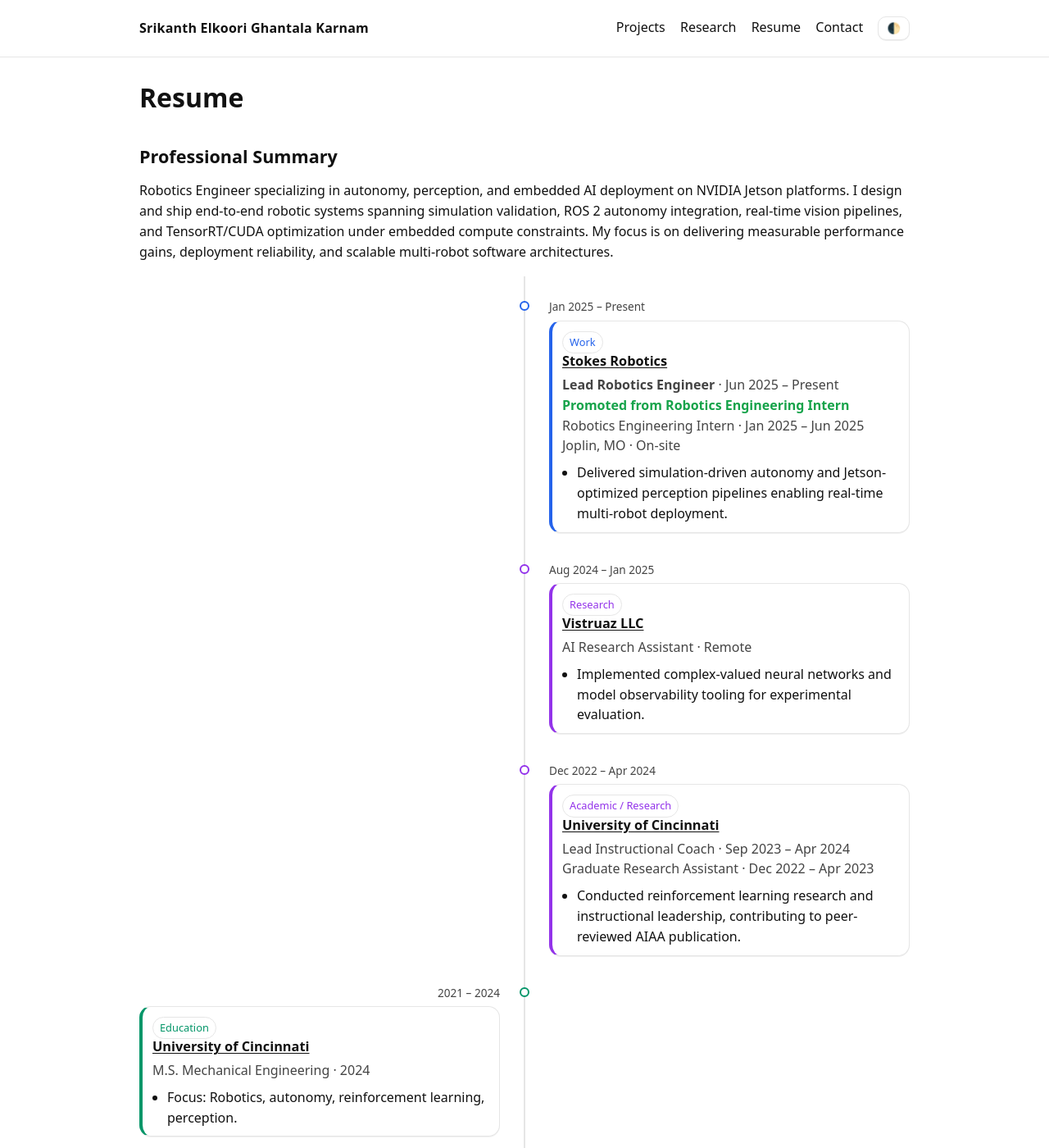
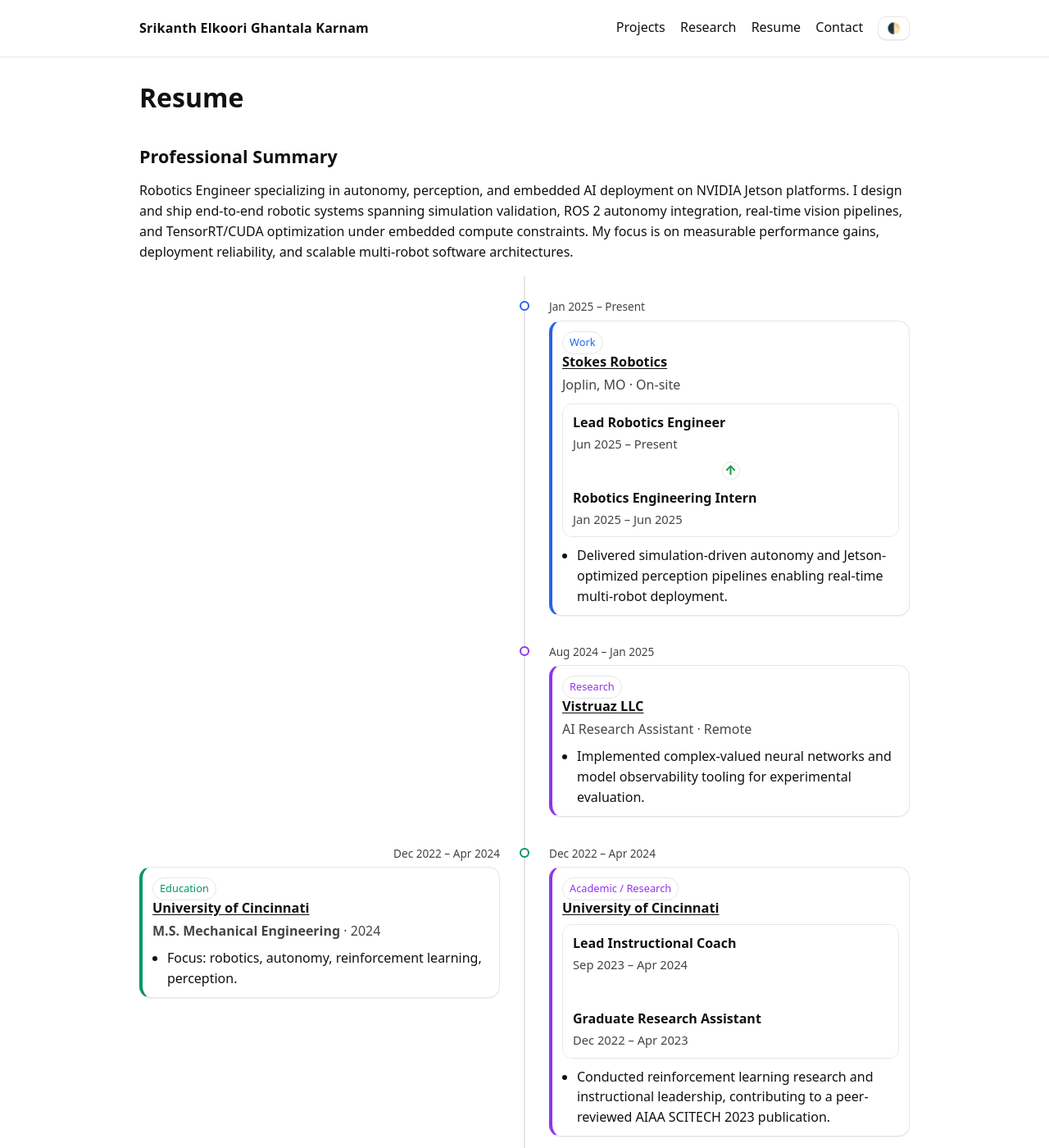
Before and after one commit to S-EGK/S-EGK.github.io, a Jekyll site: the page built from resume.md, in a window 1280 px wide and 1400 px high. Shown: the whole window at 82% size. Built offline with Jekyll 4.4.1, drawn with Linux system fonts in a browser that asks for light colours; some of the changed text lies outside the part shown.

Commit message:
Resume UX: scroll reveal, role sub-blocks, badges, overlap side-by-side

```diff
--- a/assets/css/main.css
+++ b/assets/css/main.css
@@ -284,3 +284,91 @@ h3 { margin: 18px 0 8px; font-size: 1.1rem; }
 .page-content p {
   max-width: 100%;
 }
+
+/* =========================
+   Scroll reveal animation
+========================= */
+.reveal {
+  opacity: 0;
+  transform: translateY(8px);
+  transition: opacity 420ms ease, transform 420ms ease;
+  will-change: opacity, transform;
+}
+.reveal.is-visible {
+  opacity: 1;
+  transform: translateY(0);
+}
+
+/* Make paragraph text use full width (avoid weird empty space) */
+.page-content p { max-width: 100%; }
+
+/* Role-based accents (subtle left border + dots/tags) */
+.tl-card.work { border-left: 4px solid #2563eb; }
+.tl-card.research { border-left: 4px solid #9333ea; }
+.tl-card.education { border-left: 4px solid #059669; }
+
+.tl-tag.work { color: #2563eb; }
+.tl-tag.research { color: #9333ea; }
+.tl-tag.education { color: #059669; }
+
+.tl-dot.work { border-color: #2563eb; }
+.tl-dot.research { border-color: #9333ea; }
+.tl-dot.education { border-color: #059669; }
+
+/* Role sub-blocks inside a company card */
+.role-stack {
+  margin: 10px 0 10px;
+  border: 1px solid var(--border);
+  border-radius: 12px;
+  background: var(--bg);
+  overflow: hidden;
+}
+.role-block {
+  padding: 10px 12px;
+  background: var(--card);
+}
+.role-title { margin-bottom: 2px; }
+.role-dates { font-size: 0.92rem; }
+
+/* Separator: only show arrow for promotions */
+.role-sep {
+  display: flex;
+  align-items: center;
+  justify-content: center;
+  height: 22px;
+  background: var(--bg);
+}
+.role-sep.promoted .role-arrow {
+  display: inline-flex;
+  align-items: center;
+  justify-content: center;
+  width: 22px;
+  height: 22px;
+  border-radius: 999px;
+  border: 1px solid var(--border);
+  background: var(--card);
+  color: #16a34a;
+  font-weight: 800;
+}
+
+/* Badges (skills / robots / sensors) */
+.badges {
+  display: flex;
+  flex-wrap: wrap;
+  gap: 10px 12px;
+  margin: 10px 0 6px;
+}
+.badge {
+  display: inline-flex;
+  align-items: center;
+  padding: 6px 10px;
+  border: 1px solid var(--border);
+  border-radius: 999px;
+  background: var(--card);
+  font-size: 0.95rem;
+  line-height: 1;
+}
+.badge.badge-group {
+  font-weight: 700;
+  background: var(--bg);
+}
--- a/resume.md
+++ b/resume.md
@@ -6,33 +6,41 @@ permalink: /resume/
 
 ## Professional Summary
 
-Robotics Engineer specializing in autonomy, perception, and embedded AI deployment on NVIDIA Jetson platforms. I design and ship end-to-end robotic systems spanning simulation validation, ROS 2 autonomy integration, real-time vision pipelines, and TensorRT/CUDA optimization under embedded compute constraints. My focus is on delivering measurable performance gains, deployment reliability, and scalable multi-robot software architectures.
+Robotics Engineer specializing in autonomy, perception, and embedded AI deployment on NVIDIA Jetson platforms. I design and ship end-to-end robotic systems spanning simulation validation, ROS 2 autonomy integration, real-time vision pipelines, and TensorRT/CUDA optimization under embedded compute constraints. My focus is on measurable performance gains, deployment reliability, and scalable multi-robot software architectures.
 
 <div class="timeline">
 
-  <!-- STOKES ROBOTICS (promotion clearly shown) -->
+  <!-- STOKES ROBOTICS (merged company card with role sub-blocks + promotion arrow) -->
   <div class="tl-item">
     <div class="tl-left"></div>
     <div class="tl-mid"><div class="tl-dot work"></div></div>
     <div class="tl-right">
       <div class="tl-date">Jan 2025 – Present</div>
-      <div class="tl-card work full">
+
+      <div class="tl-card work full reveal">
         <span class="tl-tag work">Work</span>
         <h3>
-          <a href="https://stokesrobotics.com" target="_blank">
+          <a href="https://stokesrobotics.com" target="_blank" rel="noopener">
             Stokes Robotics
           </a>
         </h3>
+        <p class="muted">Joplin, MO · On-site</p>
 
-        <p class="muted">
-          <strong>Lead Robotics Engineer</strong> · Jun 2025 – Present
-          <br>
-          <span class="promotion">Promoted from Robotics Engineering Intern</span>
-          <br>
-          Robotics Engineering Intern · Jan 2025 – Jun 2025
-          <br>
-          Joplin, MO · On-site
-        </p>
+        <div class="role-stack">
+          <div class="role-block">
+            <div class="role-title"><strong>Lead Robotics Engineer</strong></div>
+            <div class="role-dates muted">Jun 2025 – Present</div>
+          </div>
+
+          <div class="role-sep promoted" aria-hidden="true">
+            <span class="role-arrow">↑</span>
+          </div>
+
+          <div class="role-block">
+            <div class="role-title"><strong>Robotics Engineering Intern</strong></div>
+            <div class="role-dates muted">Jan 2025 – Jun 2025</div>
+          </div>
+        </div>
 
         <ul>
           <li>Delivered simulation-driven autonomy and Jetson-optimized perception pipelines enabling real-time multi-robot deployment.</li>
@@ -47,10 +55,11 @@ Robotics Engineer specializing in autonomy, perception, and embedded AI deployme
     <div class="tl-mid"><div class="tl-dot research"></div></div>
     <div class="tl-right">
       <div class="tl-date">Aug 2024 – Jan 2025</div>
-      <div class="tl-card research full">
+
+      <div class="tl-card research full reveal">
         <span class="tl-tag research">Research</span>
         <h3>
-          <a href="https://vistruaz.com" target="_blank">
+          <a href="https://vistruaz.com" target="_blank" rel="noopener">
             Vistruaz LLC
           </a>
         </h3>
@@ -62,50 +71,58 @@ Robotics Engineer specializing in autonomy, perception, and embedded AI deployme
     </div>
   </div>
 
-  <!-- UNIVERSITY OF CINCINNATI (WORK SIDE) -->
+  <!-- UC: OVERLAP ROW (Education + Work side-by-side) -->
   <div class="tl-item">
-    <div class="tl-left"></div>
-    <div class="tl-mid"><div class="tl-dot research"></div></div>
-    <div class="tl-right">
+    <div class="tl-left">
       <div class="tl-date">Dec 2022 – Apr 2024</div>
-      <div class="tl-card research full">
-        <span class="tl-tag research">Academic / Research</span>
+
+      <div class="tl-card education full reveal">
+        <span class="tl-tag education">Education</span>
         <h3>
-          <a href="https://www.uc.edu" target="_blank">
+          <a href="https://www.uc.edu" target="_blank" rel="noopener">
             University of Cincinnati
           </a>
         </h3>
-        <p class="muted">
-          Lead Instructional Coach · Sep 2023 – Apr 2024
-          <br>
-          Graduate Research Assistant · Dec 2022 – Apr 2023
-        </p>
+        <p class="muted"><strong>M.S. Mechanical Engineering</strong> · 2024</p>
         <ul>
-          <li>Conducted reinforcement learning research and instructional leadership, contributing to peer-reviewed AIAA publication.</li>
+          <li>Focus: robotics, autonomy, reinforcement learning, perception.</li>
         </ul>
       </div>
     </div>
-  </div>
 
-  <!-- MS EDUCATION (LEFT SIDE) -->
-  <div class="tl-item">
-    <div class="tl-left">
-      <div class="tl-date">2021 – 2024</div>
-      <div class="tl-card education full">
-        <span class="tl-tag education">Education</span>
+    <div class="tl-mid"><div class="tl-dot education"></div></div>
+
+    <div class="tl-right">
+      <div class="tl-date">Dec 2022 – Apr 2024</div>
+
+      <div class="tl-card research full reveal">
+        <span class="tl-tag research">Academic / Research</span>
         <h3>
-          <a href="https://www.uc.edu" target="_blank">
+          <a href="https://www.uc.edu" target="_blank" rel="noopener">
             University of Cincinnati
           </a>
         </h3>
-        <p class="muted">M.S. Mechanical Engineering · 2024</p>
+
+        <div class="role-stack">
+          <div class="role-block">
+            <div class="role-title"><strong>Lead Instructional Coach</strong></div>
+            <div class="role-dates muted">Sep 2023 – Apr 2024</div>
+          </div>
+
+          <!-- no arrow: different roles (not a promotion chain) -->
+          <div class="role-sep" aria-hidden="true"></div>
+
+          <div class="role-block">
+            <div class="role-title"><strong>Graduate Research Assistant</strong></div>
+            <div class="role-dates muted">Dec 2022 – Apr 2023</div>
+          </div>
+        </div>
+
         <ul>
-          <li>Focus: Robotics, autonomy, reinforcement learning, perception.</li>
+          <li>Conducted reinforcement learning research and instructional leadership, contributing to a peer-reviewed AIAA SCITECH 2023 publication.</li>
         </ul>
       </div>
     </div>
-    <div class="tl-mid"><div class="tl-dot education"></div></div>
-    <div class="tl-right"></div>
   </div>
 
   <!-- CATTLEQUANTS -->
@@ -114,10 +131,11 @@ Robotics Engineer specializing in autonomy, perception, and embedded AI deployme
     <div class="tl-mid"><div class="tl-dot work"></div></div>
     <div class="tl-right">
       <div class="tl-date">May 2023 – Sep 2023</div>
-      <div class="tl-card work full">
+
+      <div class="tl-card work full reveal">
         <span class="tl-tag work">Work</span>
         <h3>
-          <a href="https://cattlequants.com" target="_blank">
+          <a href="https://cattlequants.com" target="_blank" rel="noopener">
             CattleQuants
           </a>
         </h3>
@@ -129,29 +147,37 @@ Robotics Engineer specializing in autonomy, perception, and embedded AI deployme
     </div>
   </div>
 
-  <!-- ACCENTURE (promotion shown) -->
+  <!-- ACCENTURE (sub-blocks + promotion arrow) -->
   <div class="tl-item">
     <div class="tl-left"></div>
     <div class="tl-mid"><div class="tl-dot work"></div></div>
     <div class="tl-right">
       <div class="tl-date">Aug 2018 – Dec 2020</div>
-      <div class="tl-card work full">
+
+      <div class="tl-card work full reveal">
         <span class="tl-tag work">Work</span>
         <h3>
-          <a href="https://www.accenture.com" target="_blank">
+          <a href="https://www.accenture.com" target="_blank" rel="noopener">
             Accenture
           </a>
         </h3>
+        <p class="muted">Hyderabad, India</p>
 
-        <p class="muted">
-          <strong>Software Engineer</strong> · Jun 2020 – Dec 2020
-          <br>
-          <span class="promotion">Promoted from Associate Software Engineer</span>
-          <br>
-          Associate Software Engineer · Aug 2018 – Jun 2020
-          <br>
-          Hyderabad, India
-        </p>
+        <div class="role-stack">
+          <div class="role-block">
+            <div class="role-title"><strong>Software Engineer</strong></div>
+            <div class="role-dates muted">Jun 2020 – Dec 2020</div>
+          </div>
+
+          <div class="role-sep promoted" aria-hidden="true">
+            <span class="role-arrow">↑</span>
+          </div>
+
+          <div class="role-block">
+            <div class="role-title"><strong>Associate Software Engineer</strong></div>
+            <div class="role-dates muted">Aug 2018 – Jun 2020</div>
+          </div>
+        </div>
 
         <ul>
           <li>Developed C++ middleware systems and improved production reliability through structured testing and failure analysis.</li>
@@ -160,11 +186,30 @@ Robotics Engineer specializing in autonomy, perception, and embedded AI deployme
     </div>
   </div>
 
-  <!-- B.E. -->
+  <!-- SOUTH CENTRAL RAILWAY -->
+  <div class="tl-item">
+    <div class="tl-left"></div>
+    <div class="tl-mid"><div class="tl-dot work"></div></div>
+    <div class="tl-right">
+      <div class="tl-date">May 2016 – Aug 2016</div>
+
+      <div class="tl-card work full reveal">
+        <span class="tl-tag work">Internship</span>
+        <h3>South Central Railway</h3>
+        <p class="muted">Mechanical Engineering Intern · Hyderabad, India · On-site</p>
+        <ul>
+          <li>Performed mechanical system inspection and maintenance planning within railway operations.</li>
+        </ul>
+      </div>
+    </div>
+  </div>
+
+  <!-- OSMANIA UNIVERSITY -->
   <div class="tl-item">
     <div class="tl-left">
       <div class="tl-date">2014 – 2018</div>
-      <div class="tl-card education full">
+
+      <div class="tl-card education full reveal">
         <span class="tl-tag education">Education</span>
         <h3>Osmania University</h3>
         <p class="muted">B.E. Mechanical Engineering</p>
@@ -173,6 +218,7 @@ Robotics Engineer specializing in autonomy, perception, and embedded AI deployme
         </ul>
       </div>
     </div>
+
     <div class="tl-mid"><div class="tl-dot education"></div></div>
     <div class="tl-right"></div>
   </div>
@@ -181,28 +227,65 @@ Robotics Engineer specializing in autonomy, perception, and embedded AI deployme
 
 ## Skills
 
-**Robotics & Middleware:** ROS / ROS2, Nav2, MoveIt, CycloneDDS
-**Simulation:** Isaac Sim, MuJoCo, Gazebo
-**Embedded & Compute:** NVIDIA Jetson, CUDA, TensorRT
-**Programming:** C++ (C++17), Python, MATLAB
-**Tools:** Git, Docker, Linux
+<div class="badges">
+  <span class="badge">ROS / ROS2</span>
+  <span class="badge">Nav2</span>
+  <span class="badge">MoveIt</span>
+  <span class="badge">CycloneDDS</span>
+  <span class="badge">Isaac Sim</span>
+  <span class="badge">MuJoCo</span>
+  <span class="badge">Gazebo</span>
+  <span class="badge">Jetson (Orin family)</span>
+  <span class="badge">TensorRT</span>
+  <span class="badge">CUDA</span>
+  <span class="badge">Python</span>
+  <span class="badge">C++ (C++17)</span>
+  <span class="badge">MATLAB</span>
+  <span class="badge">Linux</span>
+  <span class="badge">Docker</span>
+  <span class="badge">Git</span>
+</div>
 
 ## Robots & Sensors
 
-**Quadrupeds:** Unitree Go2, Unitree B2
-**Humanoid:** Unitree G1
-**Robotic Arms:** Trossen WidowX AI Arm
-**Robotic Hands:** Inspire Hand, BrainCo Hand
+**Robots (by form factor)**
+<div class="badges">
+  <span class="badge badge-group">Quadrupeds</span>
+  <span class="badge">Unitree Go2</span>
+  <span class="badge">Unitree B2</span>
 
-**LiDAR:** Livox Mid-360, Robosense Helios
-**Depth Cameras:** Intel RealSense series
-**Thermal:** FLIR thermal cameras
-**Acoustic:** CrySound acoustic imager
+  <span class="badge badge-group">Humanoid</span>
+  <span class="badge">Unitree G1</span>
+
+  <span class="badge badge-group">Robotic Arm</span>
+  <span class="badge">Trossen WidowX AI Arm</span>
+
+  <span class="badge badge-group">Robotic Hands</span>
+  <span class="badge">Inspire Hand</span>
+  <span class="badge">BrainCo Hand</span>
+</div>
+
+**Sensors (by type)**
+<div class="badges">
+  <span class="badge badge-group">LiDAR</span>
+  <span class="badge">Livox Mid-360</span>
+  <span class="badge">Robosense Helios</span>
+
+  <span class="badge badge-group">Depth Cameras</span>
+  <span class="badge">Intel RealSense</span>
+
+  <span class="badge badge-group">Thermal</span>
+  <span class="badge">FLIR thermal cameras</span>
+
+  <span class="badge badge-group">Acoustic</span>
+  <span class="badge">CrySound acoustic imager</span>
+
+</div>
 
 ## Publication
 
 Karnam, S., & Sharma, R. (2023).
-<a href="https://arc.aiaa.org/doi/10.2514/6.2023-2654" target="_blank">
+<a href="https://arc.aiaa.org/doi/10.2514/6.2023-2654" target="_blank" rel="noopener">
 Q-Learning Based Search of a Ground Target in a Grid with Partial Information
 </a>.
 AIAA SCITECH 2023, Washington DC.
```
Also changed, not shown: _layouts/default.html (+20 -0 lines).
